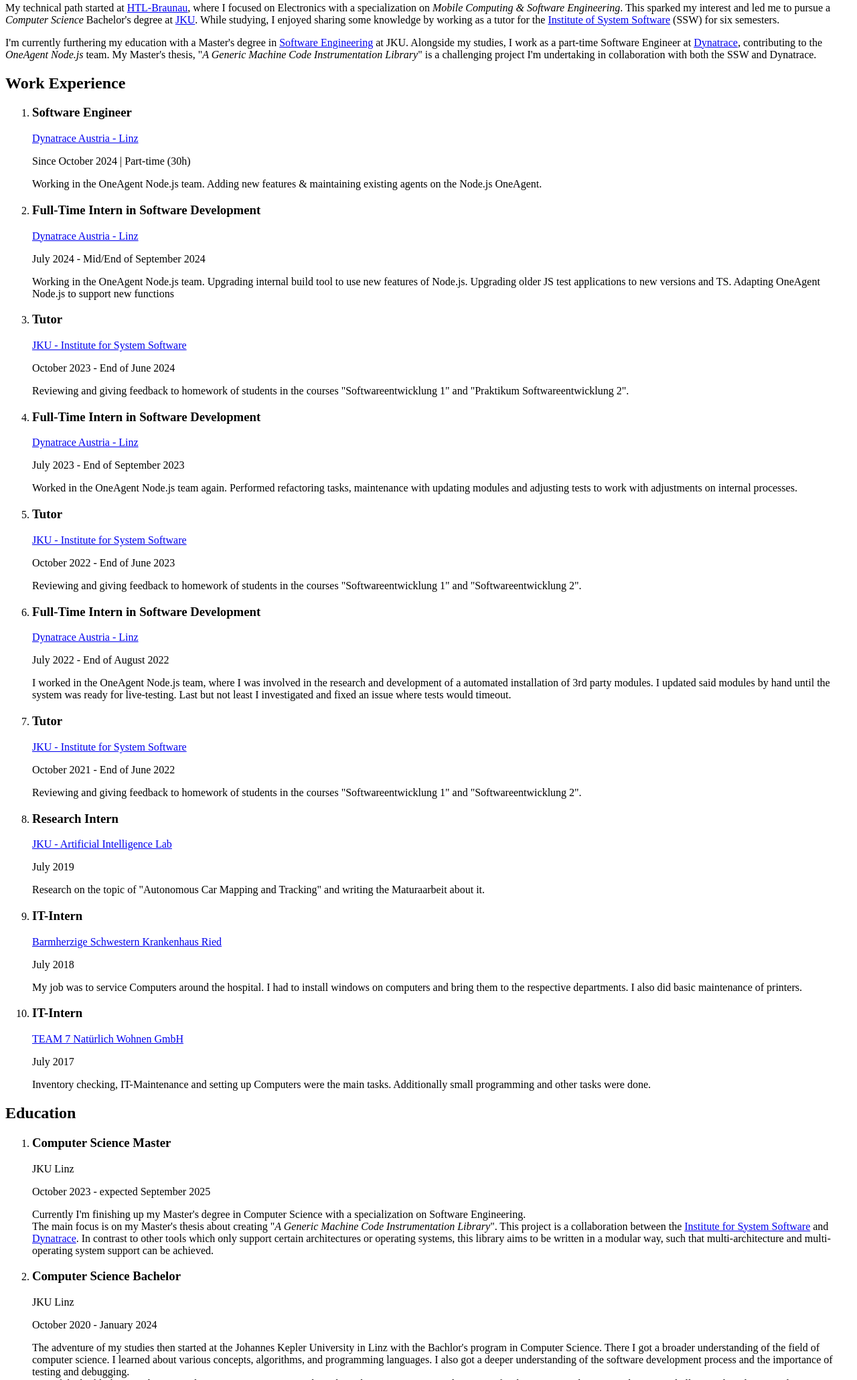
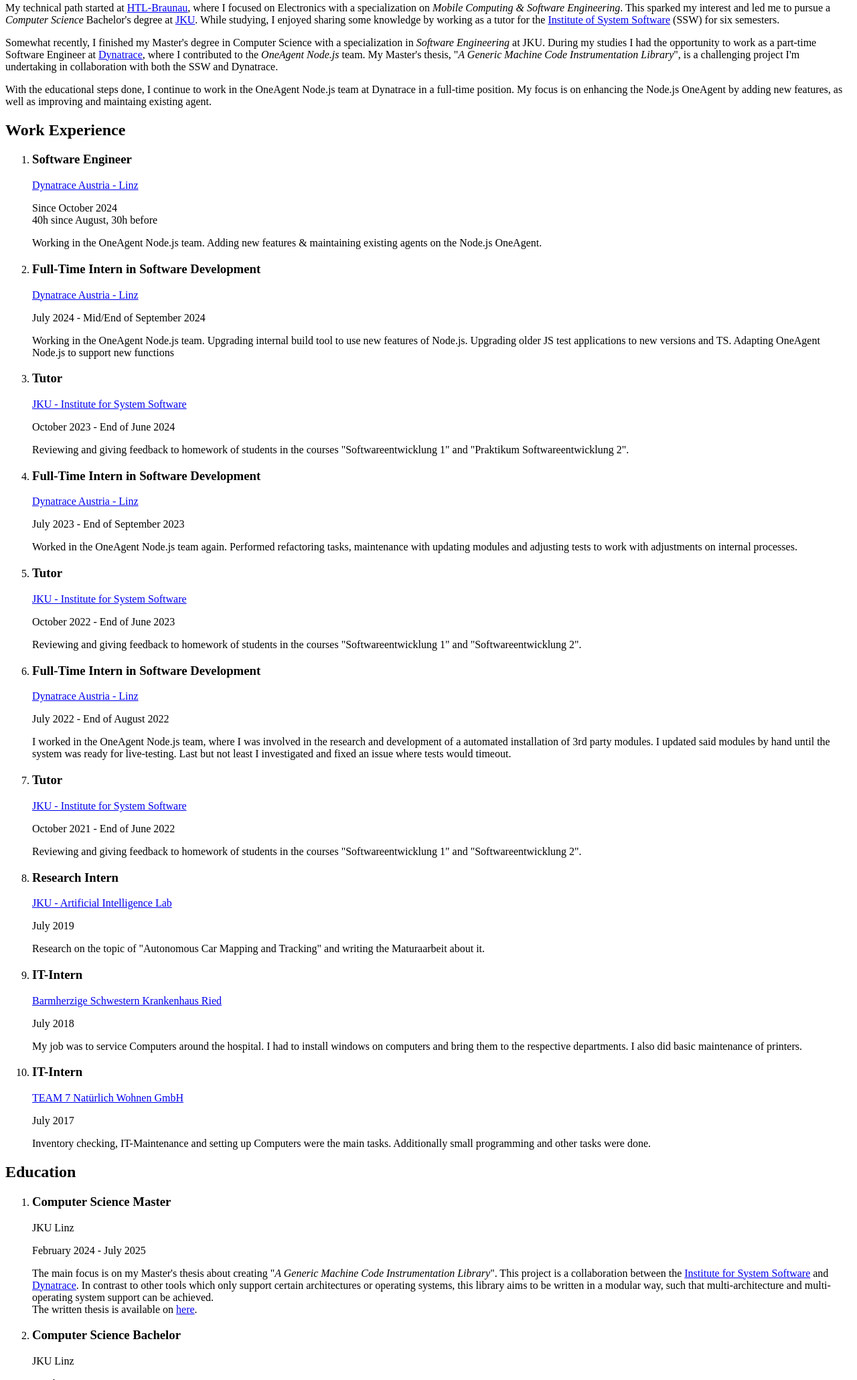
Before and after one commit to MrMinemeet/wtf-my-code.works, a plain HTML site: page index.html in a window 1280 px wide. Shown: the part 739-2800 px from the top of the page at 67% size. Drawn offline with Linux system fonts and the light colour scheme.

Commit message:
Update education

```diff
--- a/assets/scripts/util.js
+++ b/assets/scripts/util.js
@@ -5,9 +5,7 @@
 
 // This file contains small utility functions that are used throughout the website
 
-/**
- * Updates the copyright year by appending the current year onto the "copyright-year".
- */
+/// Updates the copyright year by appending the current year onto the "copyright-year".
 function updateCopyrightYear() {
     const copyrightYearElement = document.getElementById('copyright-year');
 	const currentYear = new Date().getFullYear();
--- a/index.html
+++ b/index.html
@@ -55,7 +55,10 @@
 					My technical path started at <a href="https://htl-braunau.at/" target="_blank">HTL-Braunau</a>, where I focused on Electronics with a specialization on <em>Mobile Computing & Software Engineering</em>. This sparked my interest and led me to pursue a <em>Computer Science</em> Bachelor's degree at <a href="https://jku.at" target="_blank">JKU</a>. While studying, I enjoyed sharing some knowledge by working as a tutor for the <a href="https://ssw.jku.at/" target="_blank">Institute of System Software</a> (SSW) for six semesters.
 				</p>
 				<p>
-					I'm currently furthering my education with a Master's degree in <a href="https://cs.jku.at/master/SE/index.html" target="_blank">Software Engineering</a> at JKU. Alongside my studies, I work as a part-time Software Engineer at <a href="https://dynatrace.com" target="_blank">Dynatrace</a>, contributing to the <em>OneAgent Node.js</em> team. My Master's thesis, "<em>A Generic Machine Code Instrumentation Library</em>" is a challenging project I'm undertaking in collaboration with both the SSW and Dynatrace.
+					Somewhat recently, I finished my Master's degree in Computer Science with a specialization in <em>Software Engineering</em> at JKU. During my studies I had the opportunity to work as a part-time Software Engineer at <a href="https://dynatrace.com" target="_blank">Dynatrace</a>, where I contributed to the <em>OneAgent Node.js</em> team. My Master's thesis, "<em>A Generic Machine Code Instrumentation Library</em>", is a challenging project I'm undertaking in collaboration with both the SSW and Dynatrace.
+				</p>
+				<p>
+					With the educational steps done, I continue to work in the OneAgent Node.js team at Dynatrace in a full-time position. My focus is on enhancing the Node.js OneAgent by adding new features, as well as improving and maintaing existing agent.
 				</p>
 			</div>
 		</section>
@@ -66,7 +69,11 @@
 				<li>
 					<h3>Software Engineer</h3>
 					<p><a href="https://dynatrace.com" target="_blank">Dynatrace Austria - Linz</a></p>
-					<p>Since October 2024 | Part-time (30h)</p>
+					<p>
+						Since October 2024</br>
+						40h since August, 30h before
+					</p>
+
 					<p>Working in the OneAgent Node.js team. Adding new features & maintaining existing agents on the Node.js OneAgent.</p>
 				</li>
 
@@ -144,30 +151,38 @@
 				<li>
 					<h3>Computer Science Master</h3>
 					<p>JKU Linz</p>
-					<p>October 2023 - expected September 2025</p>
-					<p>Currently I'm finishing up my Master's degree in Computer Science with a specialization on Software Engineering.
+					<p>February 2024 - July 2025</p>
+					<p>
+						The main focus is on my Master's thesis about creating "<em>A Generic Machine Code Instrumentation Library</em>". This project is a collaboration between the <a href="https://ssw.jku.at/" target="_blank">Institute for System Software</a> and <a href="https://dynatrace.com" target="_blank">Dynatrace</a>. In contrast to other tools which only support certain architectures or operating systems, this library aims to be written in a modular way, such that multi-architecture and multi-operating system support can be achieved.
 						<br>
-					The main focus is on my Master's thesis about creating "<em>A Generic Machine Code Instrumentation Library</em>". This project is a collaboration between the <a href="https://ssw.jku.at/" target="_blank">Institute for System Software</a> and <a href="https://dynatrace.com" target="_blank">Dynatrace</a>. In contrast to other tools which only support certain architectures or operating systems, this library aims to be written in a modular way, such that multi-architecture and multi-operating system support can be achieved.</p>
+						The written thesis is available on <a href="assets/files/university/A_Generic_Machine_Code_Instrumentation_Library.pdf" target="_blank">here</a>.
+					</p>
 				</li>
 
 				<li>
 					<h3>Computer Science Bachelor</h3>
 					<p>JKU Linz</p>
 					<p>October 2020 - January 2024</p>
-					<p>The adventure of my studies then started at the Johannes Kepler University in Linz with the Bachlor's program in Computer Science. There I got a broader understanding of the field of computer science. I learned about various concepts, algorithms, and programming languages. I also got a deeper understanding of the software development process and the importance of testing and debugging.
+					<p>
+						The adventure of my studies then started at the Johannes Kepler University in Linz with the Bachlor's program in Computer Science. There I got a broader understanding of the field of computer science. I learned about various concepts, algorithms, and programming languages. I also got a deeper understanding of the software development process and the importance of testing and debugging.
 						<br>
 						One of the highlights was the "Compiler Construction" course, where the task is to create a compiler in Java for the <em>MicroJava</em> language. This was a challenging but also rewarding experience, when I saw the first program running and all the components working together nicely (and also seeing all tests pass was a great feeling).
 						<br>
 						Related to this course, I wrote my Bachelor's thesis at the <a href="https://ssw.jku.at/" target="_blank">Institute for System Software</a> about a "<em>LALR(1) Parser Table Generator</em>". The goal was to create a tool that is able to generate parser tables for a specified grammar. This tool allows lecturers to iterate over homework examples much faster than by hand.
+						<br>
+						The written thesis is available on <a href="assets/files/university/LALR1_Table_Generator.pdf" target="_blank">here</a>.
+					</p>
 				</li>
 
 				<li>
 					<h3>Elektronik und Technische Informatik - Mobile Computing & Software Engineering</h3>
 					<p>HTL Braunau</p>
 					<p>September 2015 - June 2020</p>
-					<p>As a start into my education, I attended the HTL in Braunau am Inn. The focus was on electronics and computer engineering, with the specialization in mobile computing and software engineering. There, I got basics in electronics and also programming.
+					<p>
+						As a start into my education, I attended the HTL in Braunau am Inn. The focus was on electronics and computer engineering, with the specialization in mobile computing and software engineering. There, I got basics in electronics and also programming.
 						<br>
-					One of the highlights was the Maturaarbeit, where I worked in a project in cooperation with the <a href="https://www.jku.at/en/lit-artificial-intelligence-lab/" target="_blank">Artificial Intelligence Lab</a>. The project was about "<em>Autonomous Car Mapping and Tracking</em>", where we tried to get <a href="https://en.wikipedia.org/wiki/Simultaneous_localization_and_mapping" target="_blank">SLAM</a> algorithms working on a small Audi self-driving car.</p>
+						One of the highlights was the Maturaarbeit, where I worked in a project in cooperation with the <a href="https://www.jku.at/en/lit-artificial-intelligence-lab/" target="_blank">Artificial Intelligence Lab</a>. The project was about "<em>Autonomous Car Mapping and Tracking</em>", where we tried to get <a href="https://en.wikipedia.org/wiki/Simultaneous_localization_and_mapping" target="_blank">SLAM</a> algorithms working on a small Audi self-driving car.
+					</p>
 				</li>
 			</ol>
 		</section>
```
Also changed, not shown: 2 other files. Lines whose indentation alone changed are shown as unchanged.
